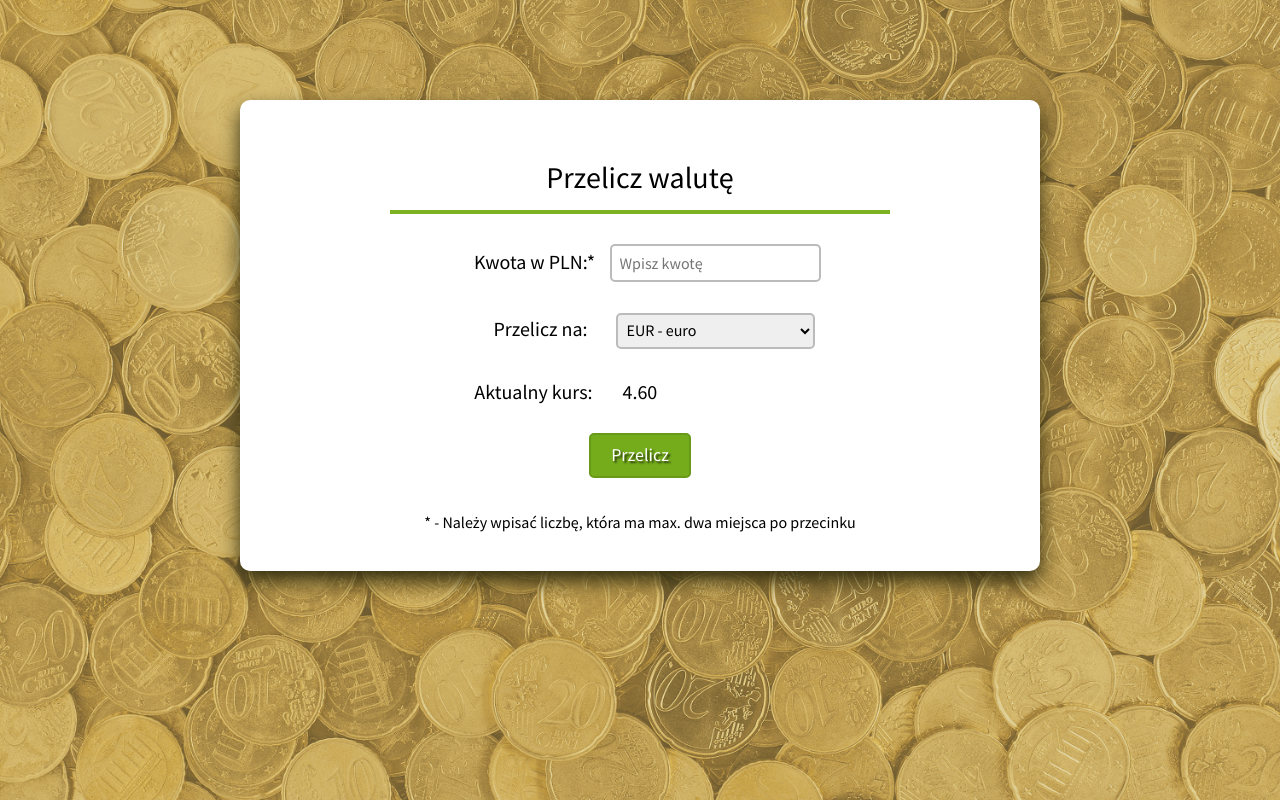
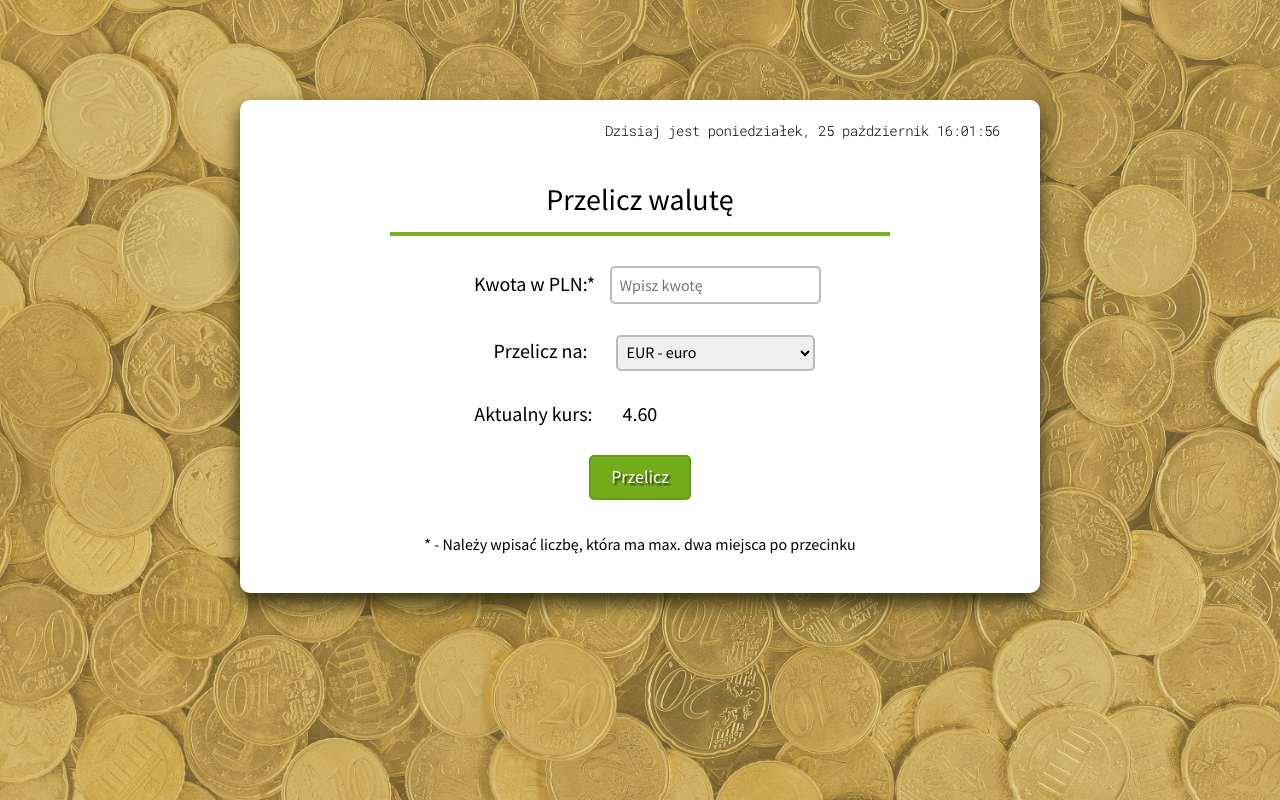
Before and after one commit to olachrzan/currency_converter_react, a React (Create React App) app: page / in a window 1280 px wide. Built offline with nearby package versions, Linux system fonts and the light colour scheme.

Commit message:
Add Clock component

```diff
--- a/public/index.html
+++ b/public/index.html
@@ -25,8 +25,8 @@
   <link rel="stylesheet" href="https://cdnjs.cloudflare.com/ajax/libs/normalize/8.0.1/normalize.min.css"
     integrity="sha512-NhSC1YmyruXifcj/KFRWoC561YpHpc5Jtzgvbuzx5VozKpWvQ+4nXhPdFgmx8xqexRcpAglTj9sIBWINXa8x5w=="
     crossorigin="anonymous" referrerpolicy="no-referrer" />
-  <link href="https://fonts.googleapis.com/css2?family=Source+Sans+Pro&display=swap" rel="stylesheet">
-</head>
+  <link href="https://fonts.googleapis.com/css2?family=Roboto+Mono:wght@300&family=Source+Sans+Pro&display=swap"
+    rel="stylesheet">
 
 <body>
   <noscript>You need to enable JavaScript to run this app.</noscript>
--- /dev/null
+++ b/src/Clock/index.js
@@ -0,0 +1,32 @@
+import { useEffect, useState } from "react";
+import "./style.css";
+
+const Clock = () => {
+  const [currentDate, setCurrentDate] = useState(new Date());
+
+  useEffect(() => {
+    const intervalId = setInterval(() => {
+      setCurrentDate(new Date());
+    }, 1000);
+    return () => {
+      clearInterval(intervalId);
+    };
+  }, []);
+
+  return (
+    <p className="clock">
+      Dzisiaj jest {currentDate.toLocaleString(
+        "pl-PL", { weekday: "long", day: "numeric", }
+      )}
+      &nbsp;
+      {currentDate.toLocaleString("pl-PL", { month: "long", })}
+      &nbsp;
+      {currentDate.toLocaleString(
+        "pl-PL", { hour: "numeric", minute: "numeric", second: "numeric" }
+      )}
+    </p>
+
+  );
+};
+
+export default Clock;
--- /dev/null
+++ b/src/Clock/style.css
@@ -0,0 +1,8 @@
+.clock {
+  margin: 0 20px;
+  text-align: right;
+  font-family: 'Roboto Mono', monospace;
+  font-size: 14px;
+  line-height: 22px;
+  letter-spacing: -0.5px;
+}
--- a/src/Container/index.js
+++ b/src/Container/index.js
@@ -1,7 +1,10 @@
 import "./style.css";
+import Clock from "../Clock";
+
 
 const Container = ({ children }) => (
    <div className="container">
+			<Clock />
       {children}
    </div>
 );
```
